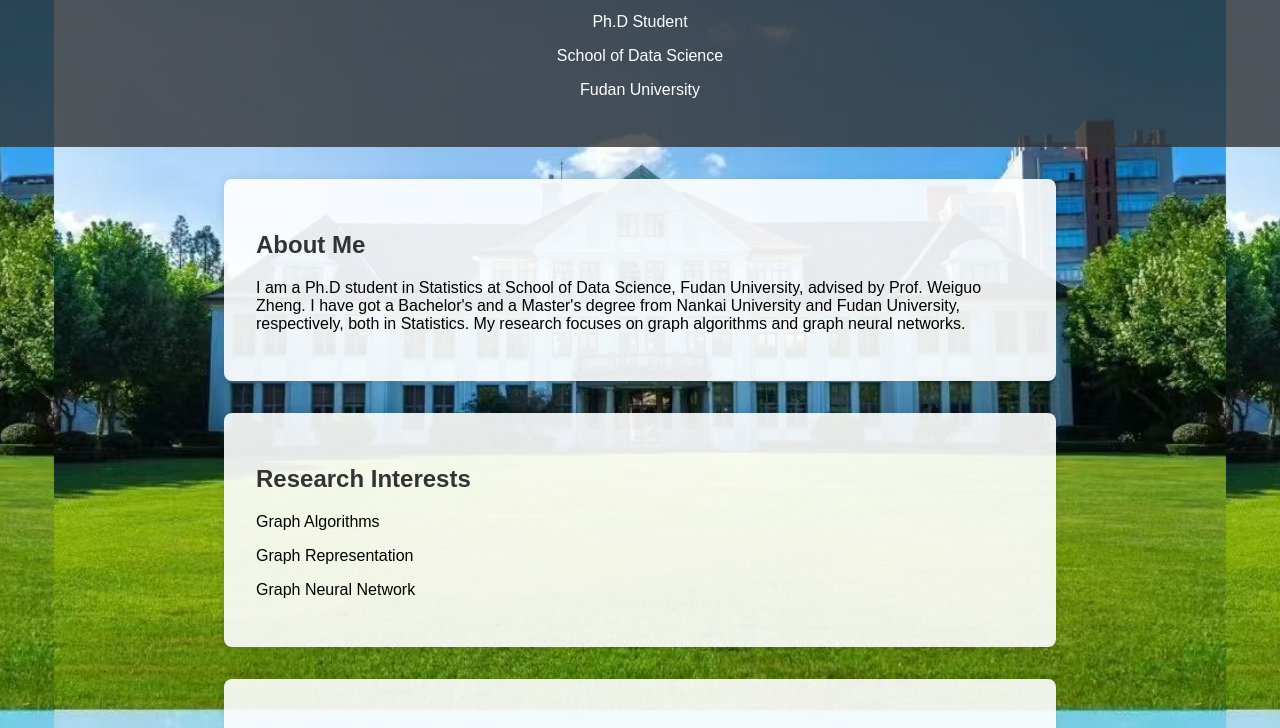
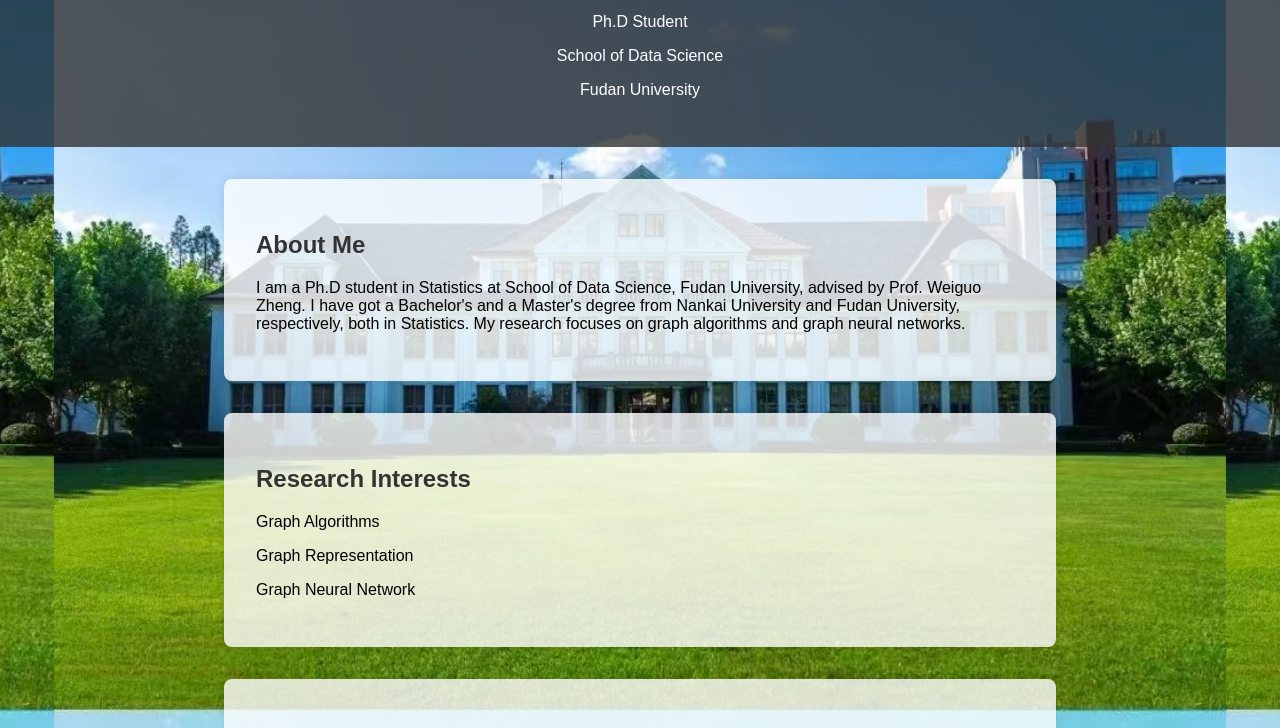
Before and after one commit to Byy-0024/Byy-0024.github.io, a plain HTML site: page index.html in a window 1280 px wide. Shown: the part 72-800 px from the top of the page. Drawn offline with Linux system fonts and the light colour scheme.

Commit message:
Update index.html

```diff
--- a/index.html
+++ b/index.html
@@ -33,7 +33,7 @@
         }
 
         section {
-            background-color: rgba(255, 255, 255, 0.9); /* 设置半透明背景色 */
+            background-color: rgba(255, 255, 255, 0.8); /* 设置半透明背景色 */
             width: 60%;
             margin: 2em auto;
             padding: 2em;
```
